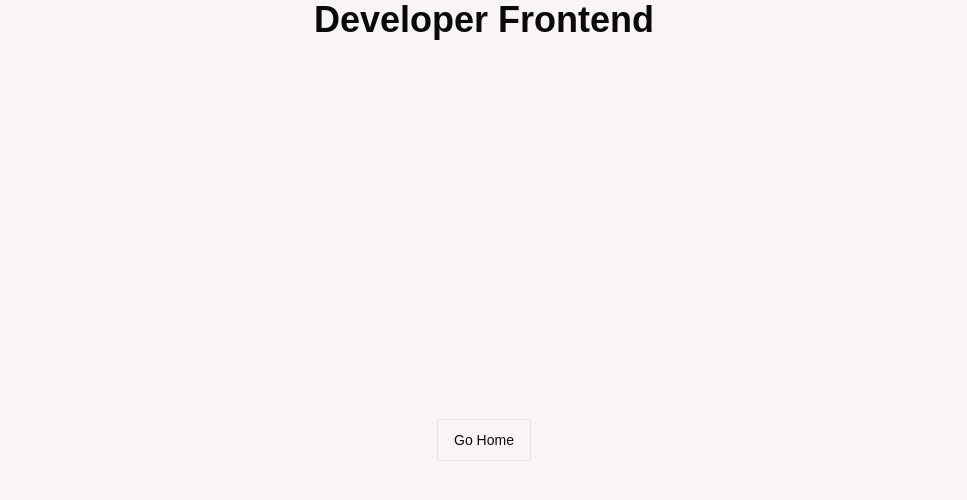
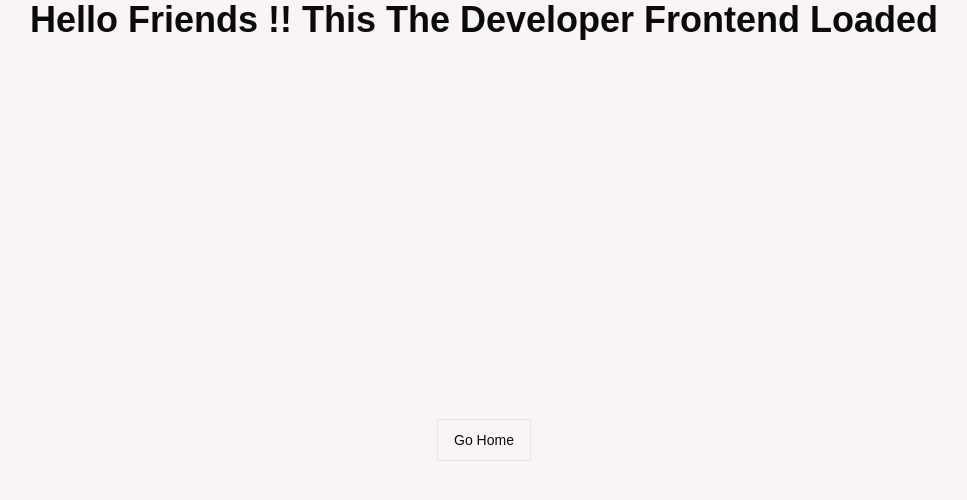
Before and after one commit to sohamrathodeww/react-19-ts-tailwind-shadcn-setup, a React (Vite) app: page / in a window 1280 px wide. Shown: the top 500 px of the page, without its empty margins (156-1123 px from the left). Built offline with nearby package versions, Linux system fonts and the light colour scheme.

Commit message:
Modify the App Text

```diff
--- a/src/App.tsx
+++ b/src/App.tsx
@@ -4,7 +4,7 @@ function App() {
     <>
       <div className="flex v-screen items-center justify-center">
         <h1 className="text-4xl font-bold">
-          Developer Frontend
+          Hello Friends !! This The Developer Frontend Loaded
         </h1>
       </div>
       <div className="flex h-screen items-center justify-center">
```
Also changed, not shown: 1 other file (tests, documents, lock files or other folders).
